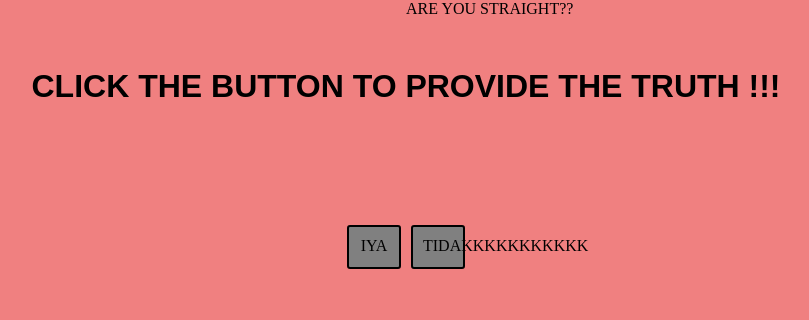
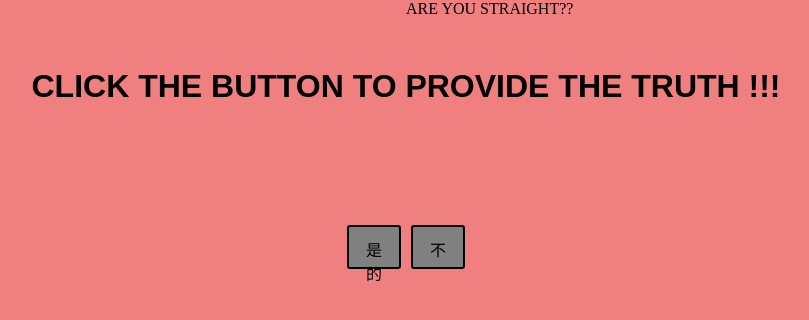
Before and after one commit to DannyLurker/Simple-DOM, a plain HTML site: page index.html in a window 1280 px wide. Shown: the whole page, without its empty margins (234-1043 px from the left). Drawn offline with Linux system fonts and the light colour scheme.

Commit message:
mengubah iya dan tidak menjadi b.mandarin

```diff
--- a/index.html
+++ b/index.html
@@ -12,8 +12,8 @@
     </div>
     <h1>CLICK THE BUTTON TO PROVIDE THE TRUTH !!!</h1>
     <div class="container">
-      <span class="yes">IYA</span>
-      <span class="no">TIDAKKKKKKKKKKK</span>
+      <span class="yes">是的</span>
+      <span class="no">不</span>
     </div>
 
     <script src="script.js"></script>
```
